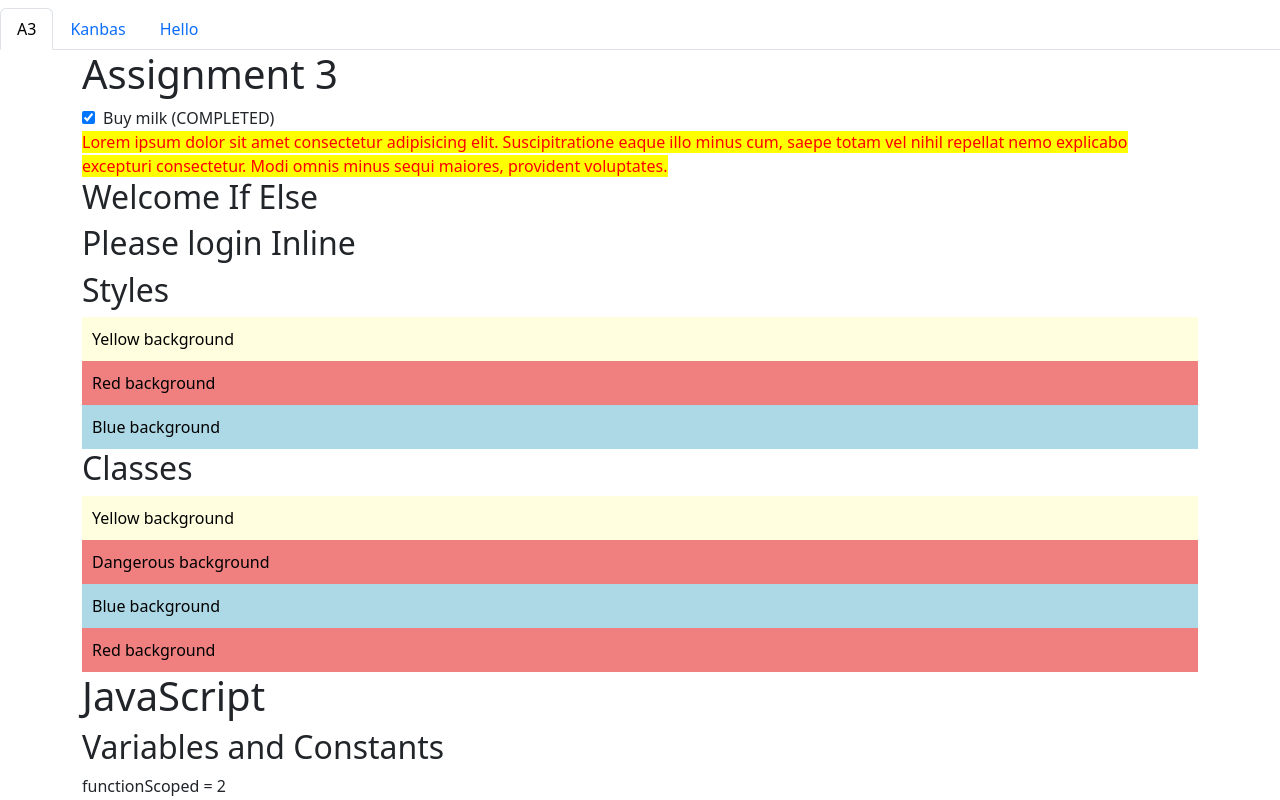
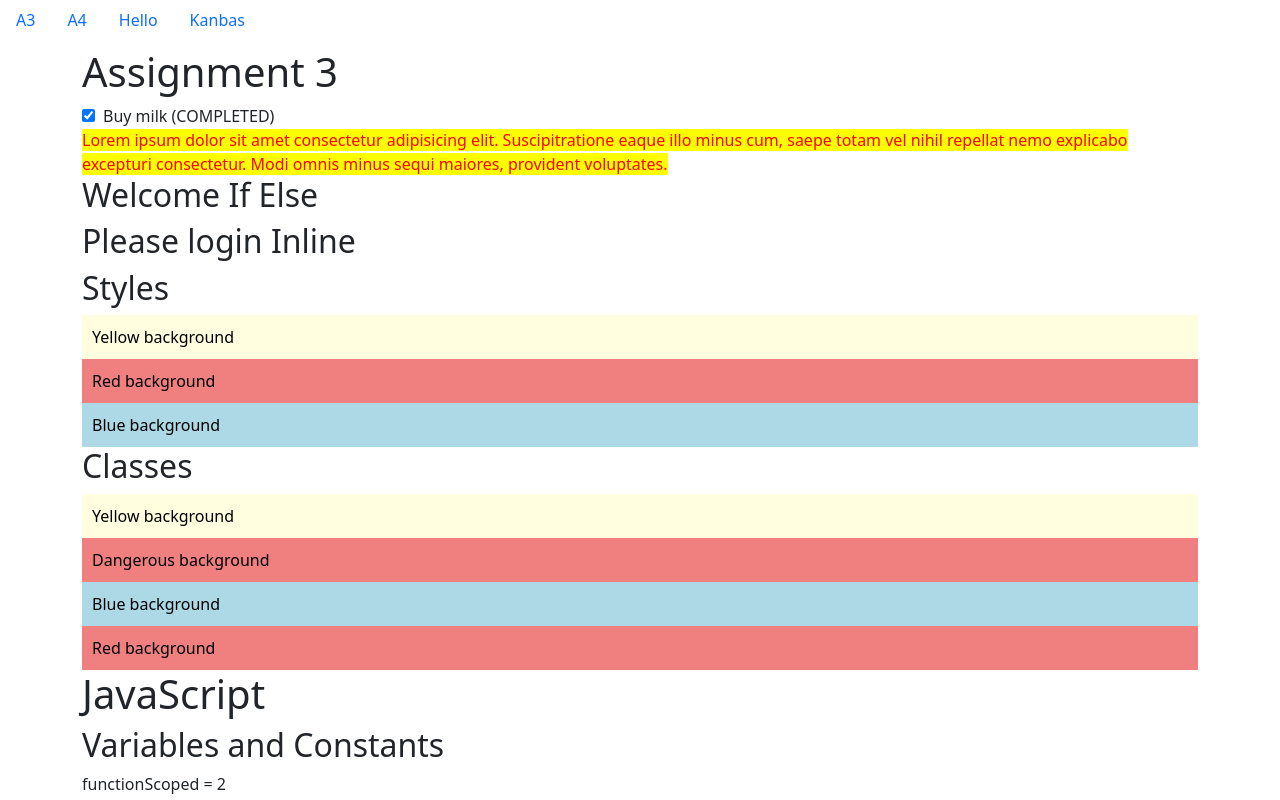
Before and after one commit to conclancy/kanbas-react-web-app, a React (Create React App) app: page /#/Labs/a3 in a window 1280 px wide. Shown: the top 800 px of the page. Built offline with nearby package versions, Linux system fonts and the light colour scheme.

Commit message:
Add Lab 2.1 and 2.2

```diff
--- /dev/null
+++ b/src/Labs/a4/ClickEvent.tsx
@@ -0,0 +1,26 @@
+function ClickEvent() {
+    const hello = () => {
+      alert("Hello World!");
+    };
+    const lifeIs = (good: string) => {
+      alert(`Life is ${good}`);
+    };
+    return (
+      <div>
+        <h2>Click Event</h2>
+        <button onClick={hello}>
+          Click Hello</button>
+        <button onClick={() => lifeIs("Good!")}>
+          Click Good</button>
+        <button
+          onClick={() => {
+            hello();
+            lifeIs("Great!");
+          }}
+        >
+          Click Hello 3
+        </button>
+      </div>
+    );
+  }
+  export default ClickEvent;
--- /dev/null
+++ b/src/Labs/a4/EventObject.tsx
@@ -0,0 +1,25 @@
+import React, { useState } from "react";
+
+function EventObject() {
+    const [event, setEvent] = useState(null);
+
+    const handleClick = (e: any) => {
+        e.target = e.target.outerHTML;
+        delete e.view;
+        setEvent(e);
+    };
+
+    return (
+        <div>
+        <h2>Event Object</h2>
+        <button id="event-button"
+            onClick={(e) => handleClick(e)}
+            className="btn btn-primary">
+            Display Event Object
+        </button>
+        <pre>{JSON.stringify(event, null, 2)}</pre>
+        </div>
+    );
+}
+
+export default EventObject;
--- /dev/null
+++ b/src/Labs/a4/PassingDataOnEvent.tsx
@@ -0,0 +1,18 @@
+const add = (a: number, b: number) => {
+    alert(`${a} + ${b} = ${a + b}`);
+};
+
+function PassingDataOnEvent() {
+    return (
+        <div>
+        <h2>Passing Data on Event</h2>
+        <button onClick={() => add(2, 3)}
+                // onClick={add(2, 3)}
+                className="btn btn-primary">
+            Pass 2 and 3 to add()
+        </button>
+        </div>
+    );
+}
+
+export default PassingDataOnEvent;
--- /dev/null
+++ b/src/Labs/a4/PassingFunctions.tsx
@@ -0,0 +1,12 @@
+function PassingFunctions({ theFunction }: { theFunction: () => void }) {
+    return (
+      <div>
+        <h2>Passing Functions</h2>
+        <button onClick={theFunction} className="btn btn-primary">
+          Invoke the Function
+        </button>
+      </div>
+    );
+}
+
+export default PassingFunctions;
--- a/src/Labs/a4/index.tsx
+++ b/src/Labs/a4/index.tsx
@@ -1,8 +1,23 @@
-function Assignment4() {
-    return (
-      <div>
-        <h1>Assignment 4</h1>
-      </div>
-    );
+import React from "react";
+import ClickEvent from "./ClickEvent";
+import PassingDataOnEvent from "./PassingDataOnEvent";
+import PassingFunctions from "./PassingFunctions";
+import EventObject from "./EventObject";
+
+const Assignment4 = () => {
+  function sayHello() {
+    alert("Hello");
   }
-  export default Assignment4;
+
+  return(
+    <>
+      <h1>Assignment 4</h1>
+      <PassingFunctions theFunction={sayHello} />
+      <ClickEvent/>
+      <PassingDataOnEvent/>
+      <EventObject/>
+    </>
+  );
+};
+
+export default Assignment4;
--- a/src/Labs/index.tsx
+++ b/src/Labs/index.tsx
@@ -1,13 +1,24 @@
-import {Link} from "react-router-dom";
-import Assignment3 from './a3';
 import Nav from "../Nav";
+import Assignment3 from "./a3";
+import Assignment4 from "./a4";
+import {Routes, Route, Navigate}
+  from "react-router";
 
 function Labs() {
    return (
       <div>
          <Nav/>
-            <Assignment3 />
+         <Routes>
+            <Route path="/"
+               element={<Navigate to="a3"/>}/>
+            <Route path="a3"
+               element={<Assignment3/>}/>
+            <Route path="a4"
+               element={<Assignment4/>}/>
+         </Routes>
       </div>
    );
   }
+
+
  export default Labs;
--- a/src/Nav.tsx
+++ b/src/Nav.tsx
@@ -1,16 +1,19 @@
 import { Link, useLocation } from "react-router-dom";
+
 function Nav() {
-    const { pathname } = useLocation();
+    return (
+      <nav className="nav nav-pills mb-2">
+        <Link className="nav-link" to="/Labs/a3">
+          A3</Link>
+        <Link className="nav-link" to="/Labs/a4">
+          A4</Link>
+        <Link className="nav-link" to="/hello">
+          Hello</Link>
+        <Link className="nav-link" to="/Kanbas">
+          Kanbas</Link>
+      </nav>
+    );
+   }
 
-    return (
-        <nav className="nav nav-tabs mt-2">
-            <Link to="/Labs/a3"
-                className={`nav-link ${pathname.includes("a3") ? "active" : ""}`}>A3</Link>
-            <Link to="/Kanbas"
-                className={`nav-link ${pathname.includes("Kanbas") ? "active" : ""}`}>Kanbas</Link>
-            <Link to="/hello"
-                className={`nav-link ${pathname.includes("hello") ? "active" : ""}`}>Hello</Link>
-        </nav>
-    );
-}
+
 export default Nav;
```
Lines whose indentation alone changed are shown as unchanged.
